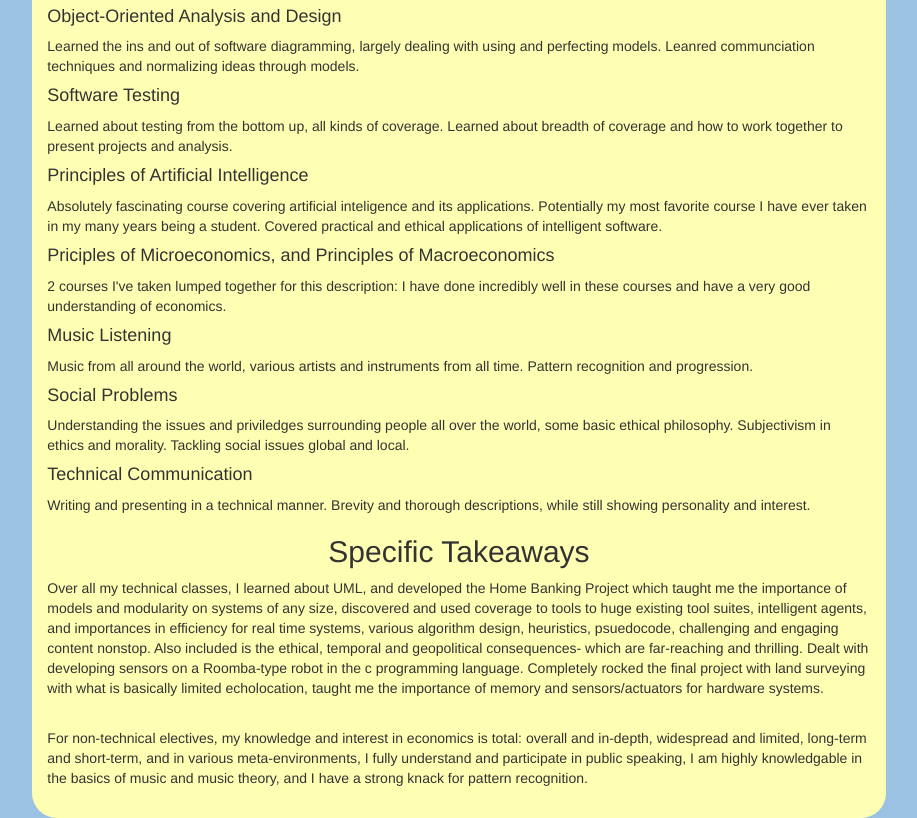
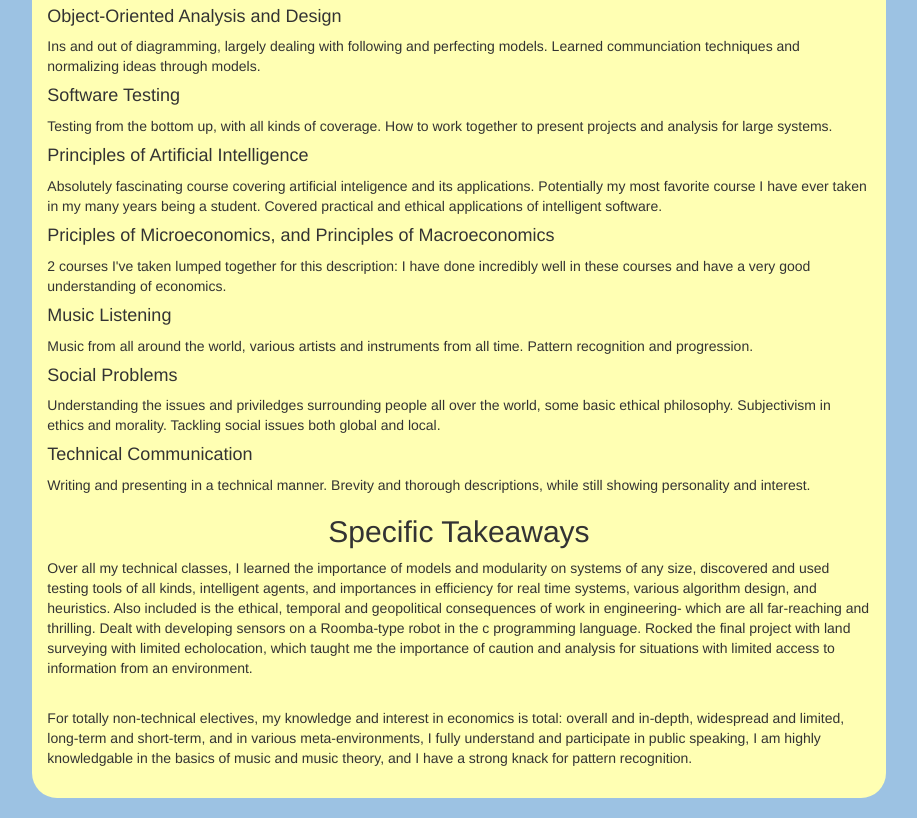
Before and after one commit to Jobbleton/Jobbleton.github.io, a plain HTML site: page education.html in a window 1280 px wide. Shown: the part 604-1422 px from the top of the page, without its empty margins (181-1098 px from the left). Drawn offline with nearby package versions, Linux system fonts and the light colour scheme.

Commit message:
Grammar/Spelling on Education

```diff
--- a/education.html
+++ b/education.html
@@ -22,9 +22,9 @@
 	<h2 align="center">Electives</h2>
 	<div>
 		<h4>Object-Oriented Analysis and Design</h4>
-		<p>Learned the ins and out of software diagramming, largely dealing with using and perfecting models. Leanred communciation techniques and normalizing ideas through models.</p>
+		<p>Ins and out of diagramming, largely dealing with following and perfecting models. Learned communciation techniques and normalizing ideas through models.</p>
 		<h4>Software Testing</h4>
-		<p>Learned about testing from the bottom up, all kinds of coverage. Learned about breadth of coverage and how to work together to present projects and analysis.<br>
+		<p>Testing from the bottom up, with all kinds of coverage. How to work together to present projects and analysis for large systems.<br>
 		<h4>Principles of Artificial Intelligence</h4>
 		<p>Absolutely fascinating course covering artificial inteligence and its applications. Potentially my most favorite course I have ever taken in my many years being a student. Covered practical and ethical applications of intelligent software.</p>
 		<h4>Priciples of Microeconomics, and Principles of Macroeconomics</h4>
@@ -32,14 +32,14 @@
 		<h4>Music Listening</h4>
 		<p>Music from all around the world, various artists and instruments from all time. Pattern recognition and progression.</p>
 		<h4>Social Problems</h4>
-		<p>Understanding the issues and priviledges surrounding people all over the world, some basic ethical philosophy. Subjectivism in ethics and morality. Tackling social issues global and local.</p>
+		<p>Understanding the issues and priviledges surrounding people all over the world, some basic ethical philosophy. Subjectivism in ethics and morality. Tackling social issues both global and local.</p>
 		<h4>Technical Communication</h4>
 		<p>Writing and presenting in a technical manner. Brevity and thorough descriptions, while still showing personality and interest.</p>
         <h2 align="center">Specific Takeaways</h2>
 	<div>
-		<p>Over all my technical classes, I learned about UML, and developed the Home Banking Project which taught me the importance of models and modularity on systems of any size, discovered and used coverage to tools to huge existing tool suites, intelligent agents, and importances in efficiency for real time systems, various algorithm design, heuristics, psuedocode, challenging and engaging content nonstop. Also included is the ethical, temporal and geopolitical consequences- which are far-reaching and thrilling. Dealt with developing sensors on a Roomba-type robot in the c programming language. Completely rocked the final project with land surveying with what is basically limited echolocation, taught me the importance of memory and sensors/actuators for hardware systems.</p>
+		<p>Over all my technical classes, I learned the importance of models and modularity on systems of any size, discovered and used testing tools of all kinds, intelligent agents, and importances in efficiency for real time systems, various algorithm design, and heuristics. Also included is the ethical, temporal and geopolitical consequences of work in engineering- which are all far-reaching and thrilling. Dealt with developing sensors on a Roomba-type robot in the c programming language. Rocked the final project with land surveying with limited echolocation, which taught me the importance of caution and analysis for situations with limited access to information from an environment.</p>
 		<br>
-		<p>For non-technical electives, my knowledge and interest in economics is total: overall and in-depth, widespread and limited, long-term and short-term, and in various meta-environments, I fully understand and participate in public speaking, I am highly knowledgable in the basics of music and music theory, and I have a strong knack for pattern recognition.</p>
+		<p>For totally non-technical electives, my knowledge and interest in economics is total: overall and in-depth, widespread and limited, long-term and short-term, and in various meta-environments, I fully understand and participate in public speaking, I am highly knowledgable in the basics of music and music theory, and I have a strong knack for pattern recognition.</p>
 	</div>
     </div>
 </body>
```
